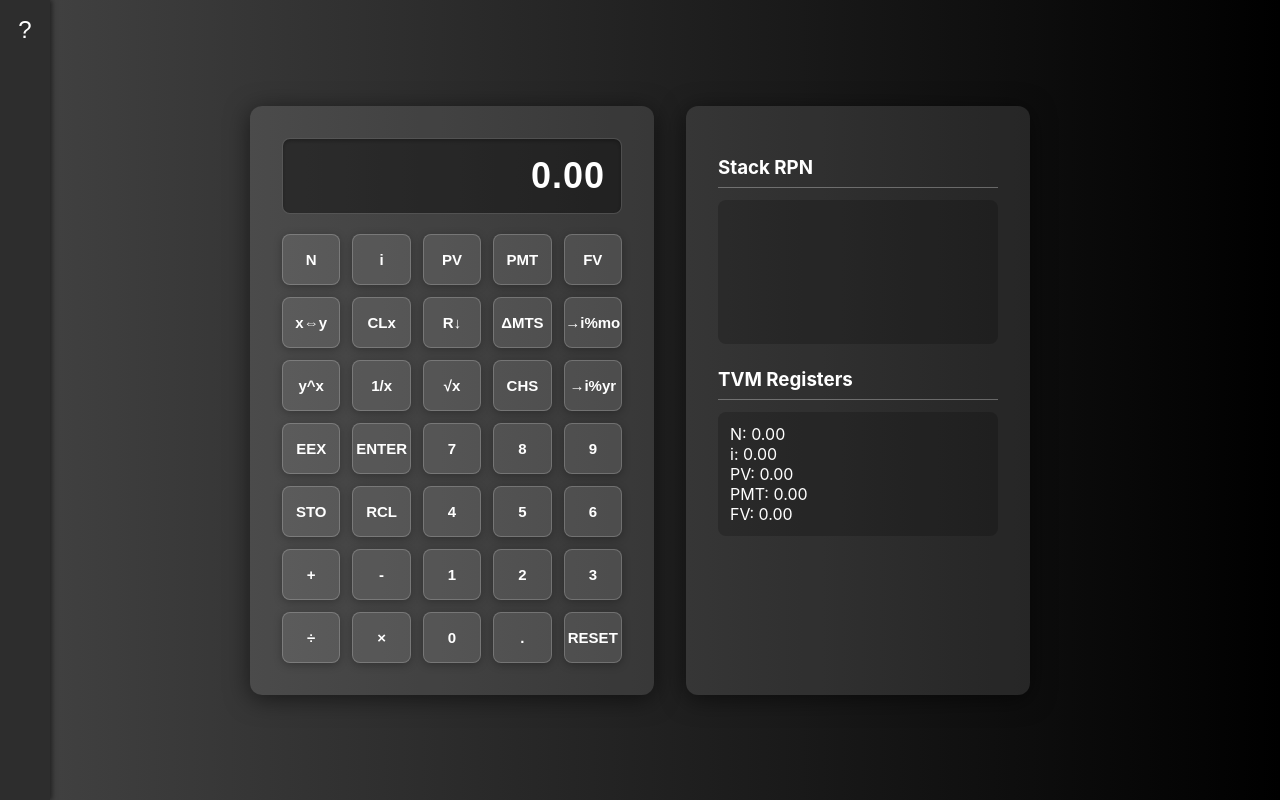
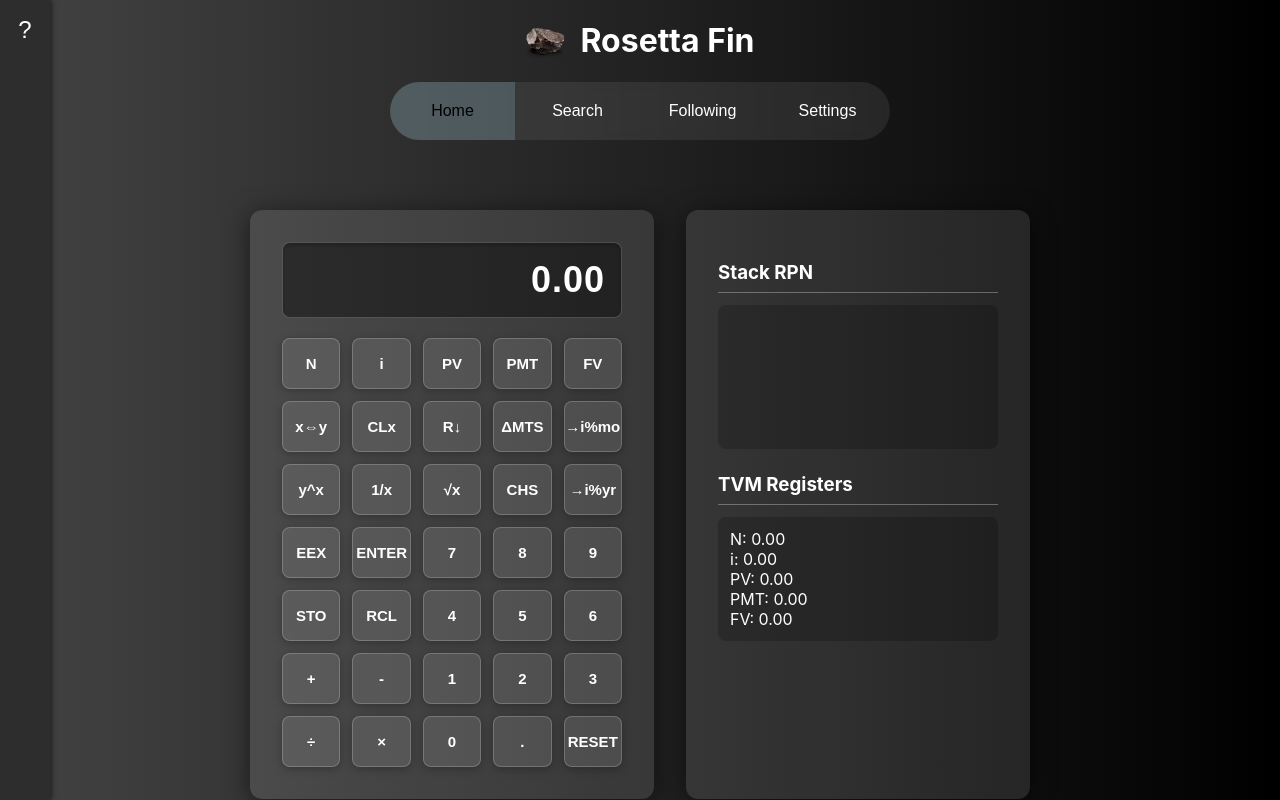
Before and after one commit to reteixeira10/hp12c-investor, a React (Create React App) app: page / in a window 1280 px wide. Shown: the top 800 px of the page. Built offline with nearby package versions, Linux system fonts and the light colour scheme.

Commit message:
add header and navbar

```diff
--- a/src/Home.tsx
+++ b/src/Home.tsx
@@ -1,4 +1,10 @@
 import Calculator from "./components/Calculator";
+import Header from "./components/Header";
 export default function Home() {
-  return <Calculator />;
+  return (
+    <>
+      <Header />
+      <Calculator />
+    </>
+  );
 }
--- a/src/components/Calculator.tsx
+++ b/src/components/Calculator.tsx
@@ -189,9 +189,10 @@ const Calculator: React.FC = () => {
       <div style={{
         minHeight: "100vh",
         display: "flex",
-        alignItems: "center",
+        alignItems: "start",
         justifyContent: "center",
-        background: "linear-gradient(to right, #434343 0%, black 100%)"
+        background: "linear-gradient(to right, #434343 0%, black 100%)",
+        paddingTop: "50px"
       }}>
         <TutorialGuide />
         <div style={{ display: "flex", gap: "32px" }}>
--- /dev/null
+++ b/src/components/Header.css
@@ -0,0 +1,49 @@
+
+.app-header {
+  text-align: center;
+  padding-bottom: 20px;
+  color: white;
+  background: linear-gradient(to right, rgb(67, 67, 67) 0%, black 100%);
+}
+
+.header-content {
+  display: flex;
+  justify-content: center;
+  align-items: center;
+}
+
+.app-logo {
+  height: 40px;
+  margin-right: 15px;
+}
+
+.nav-bar {
+	background-color: rgba(255, 255, 255, 0.08);
+	backdrop-filter: blur(5px);
+	display: flex;
+	flex-direction: row;
+	flex-wrap: wrap;
+	justify-content: space-between;
+	border-radius: 8vw;
+	margin: 0 auto;
+	max-width: 500px;
+}
+
+.nav {
+	flex: 1;
+	padding: 20px 20px;
+	color: #fff;
+	text-align: center;
+	text-decoration: none;
+	font-family: poppins, sans-serif;
+}
+.nav.active {
+	background: #99d5ea33;
+  	color: black;
+	border-radius: 8vw 0 0 8vw;
+}
+
+/* .nav:not(.active):hover {
+    background: #ffffff1a;
+    border-radius: 8vw;
+} */
--- /dev/null
+++ b/src/components/Header.tsx
@@ -0,0 +1,21 @@
+import React from 'react';
+import './Header.css';
+
+const Header = () => {
+  return (
+    <header className="app-header">
+      <div className="header-content">
+        <img src={process.env.PUBLIC_URL + "/logo128.png"} className="app-logo" alt="logo" />
+        <h1>Rosetta Fin</h1>
+      </div>
+      <div className="nav-bar">
+        <a href="#" className="nav active">Home</a>
+        <a href="#" className="nav">Search</a>
+        <a href="#" className="nav">Following</a>
+        <a href="#" className="nav">Settings</a>
+      </div>
+    </header>
+  );
+};
+
+export default Header;
```
